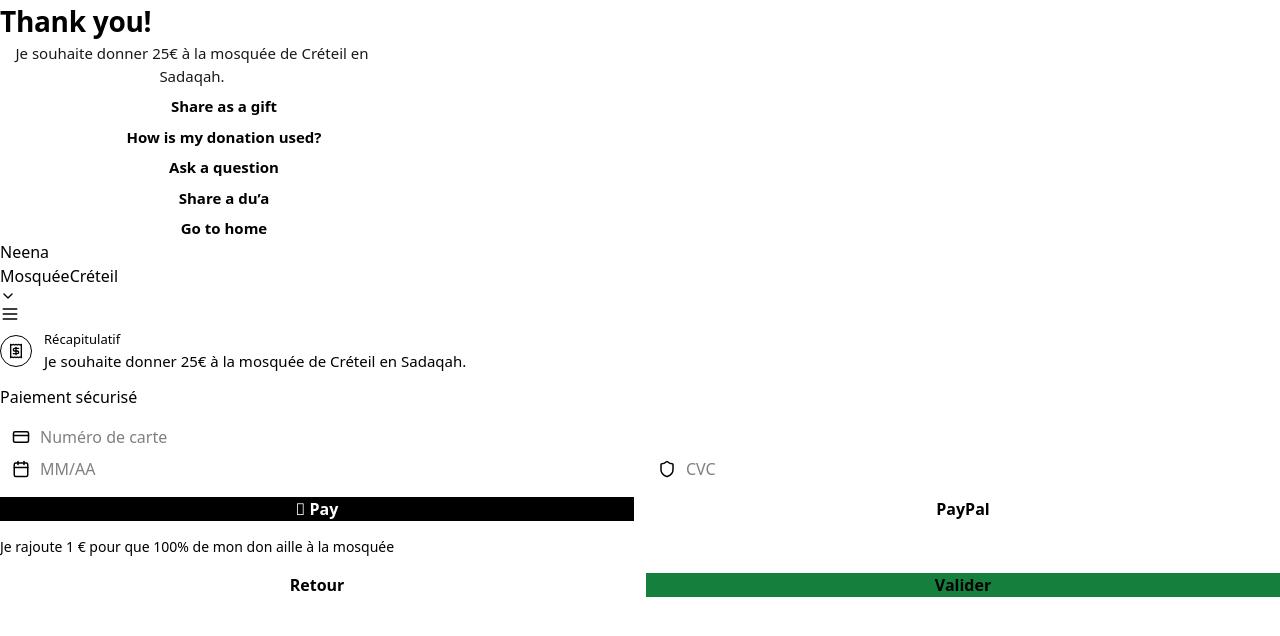
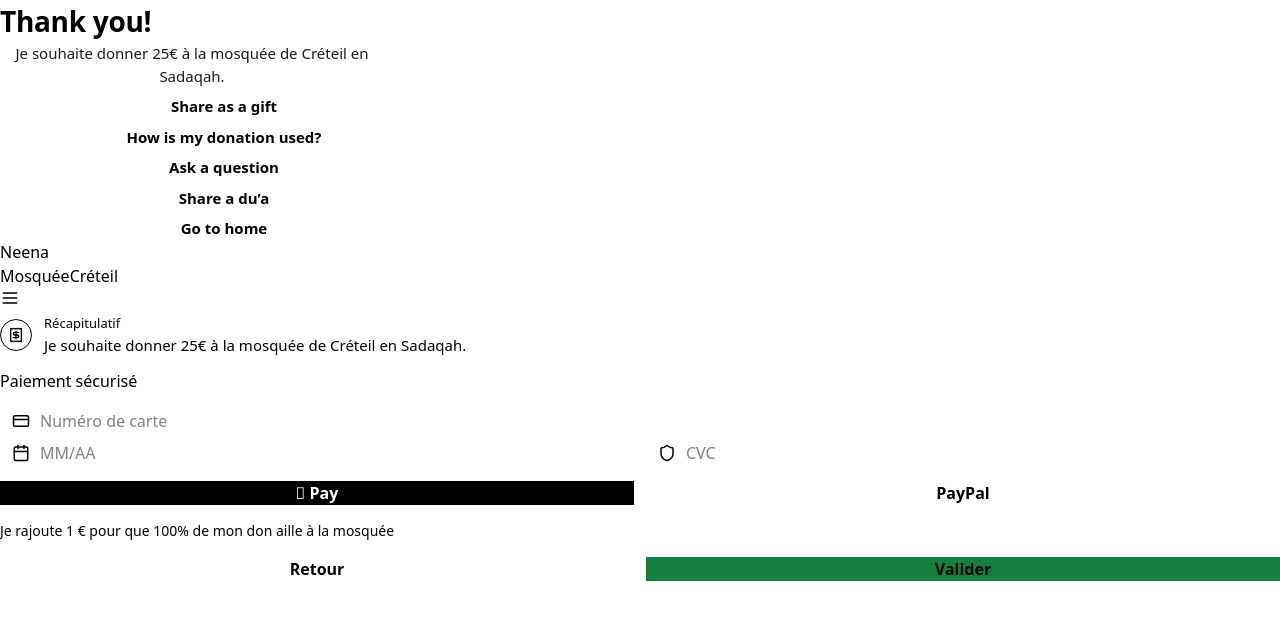
Before and after one commit to chaaaady/NeenaV3, a Next.js app: page /step-payment in a window 1280 px wide. Shown: the top 636 px of the page. Built offline with nearby package versions, Linux system fonts and the light colour scheme.

Commit message:
refactor: Suppression de l'icône flèche du sélecteur de mosquée

```diff
--- a/src/components/AppBar.tsx
+++ b/src/components/AppBar.tsx
@@ -2,7 +2,7 @@
 
 import { useState } from "react";
 import { cn } from "@/lib/cn";
-import { Menu, ChevronDown } from "lucide-react";
+import { Menu } from "lucide-react";
 
 export function AppBar({
   title = "Neena",
@@ -55,13 +55,6 @@ export function AppBar({
                 {currentMosque || "Sélectionner"}
               </span>
             </div>
-            <ChevronDown
-              size={16}
-              className={cn(
-                "chevron-icon",
-                isMosquePressed && "rotate-180"
-              )}
-            />
           </button>
         </div>
 
--- a/src/styles/base.css
+++ b/src/styles/base.css
@@ -292,7 +292,7 @@
   .mosque-info {
     display: flex;
     flex-direction: column;
-    align-items: flex-start;
+    align-items: center;
     min-width: 0;
     flex: 1;
   }
@@ -314,17 +314,7 @@
     white-space: nowrap;
     overflow: hidden;
     text-overflow: ellipsis;
-    max-width: 180px;
-  }
-
-  .chevron-icon {
-    color: var(--text-soft);
-    transition: transform var(--motion-base) var(--ease-out);
-    flex-shrink: 0;
-  }
-
-  .chevron-icon.rotate-180 {
-    transform: rotate(180deg);
+    max-width: 200px;
   }
 
   /* Section droite - Menu */
```
